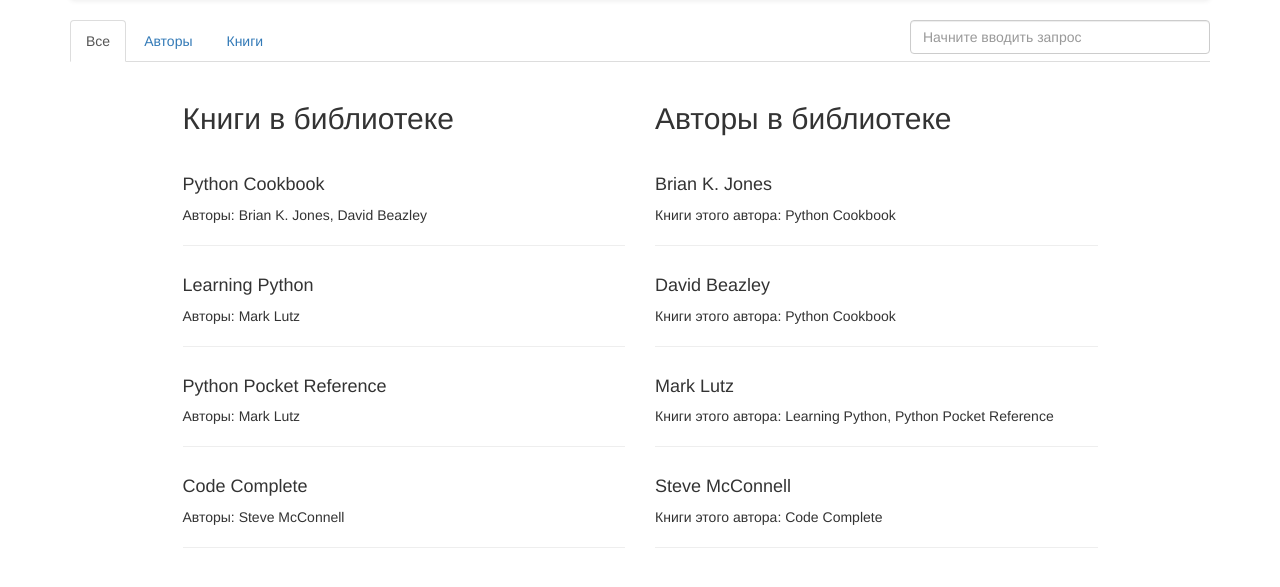
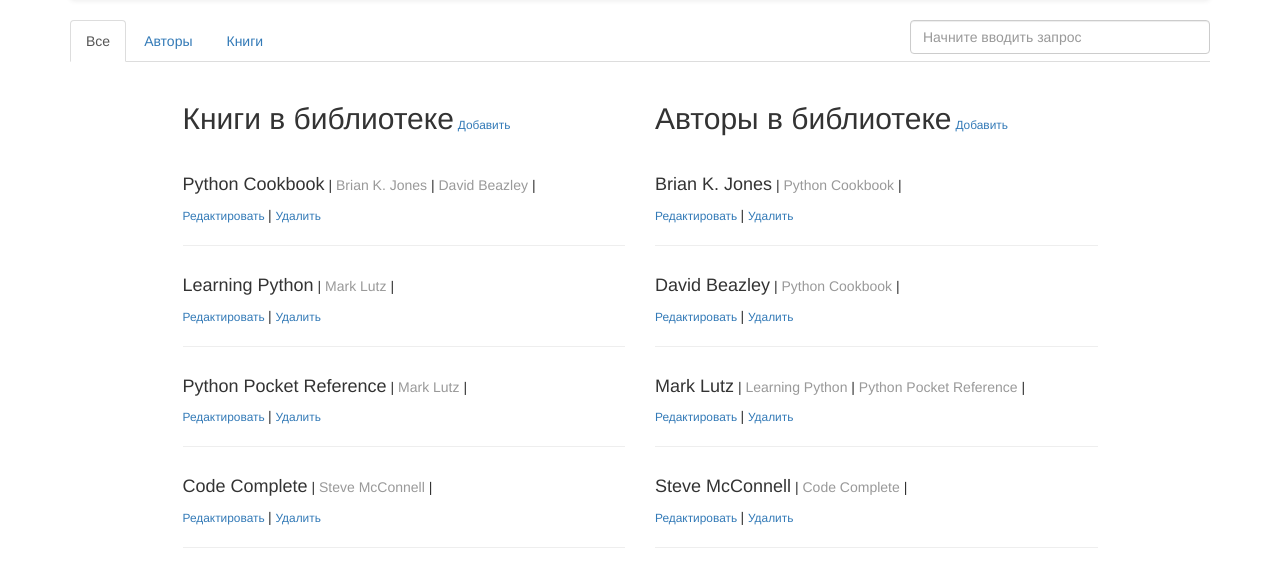
Before and after one commit to Riliam/elib, a Flask app: page / in a window 1280 px wide. Shown: the part 52-639 px from the top of the page. Run offline with Flask 2, Linux system fonts and the light colour scheme; the visitor is signed in with stand-in values (Sample User, id 1); data comes from the database, SQL or seed files in the repository; some libraries are stand-ins or nearby versions.

Commit message:
Split script; rework appearence

```diff
--- a/forms.py
+++ b/forms.py
@@ -16,7 +16,7 @@ class BookForm(Form):
 
 class AuthorForm(Form):
     id = HiddenField()
-    name = StringField('Имя автора',
+    name = StringField(u'Имя автора',
                        validators=[Required(message=u"Имя автора - обязательное поле"),
                                    Length(min=4, max=128, message=u"Имя автора должно быть от 4 до 128 символов")])
     submit = SubmitField(u'Сохранить')
--- /dev/null
+++ b/static/author_script.js
@@ -0,0 +1,84 @@
+$(document).ready(function() {
+  $("#id-author-form").on("submit", function(e) {
+    e.preventDefault();
+    var url;
+    if ($(this).attr("data-action") === "add"){
+      url = "/_add_author";
+    }
+    else{
+      url = "/_edit_author";
+    }
+    $.ajax({
+      type: "POST",
+      url: url,
+      data: $("#id-author-form").serialize(),
+      success: function(response) {
+        if (response.message.length > 0){
+          $("#id-author-form-messages").fadeIn().html(response.message).delay(5000).fadeOut();
+        }
+        else{
+          $("#id-input-author-name").val("");
+          $("#id-enumerate-books").html(response.books_markup);
+          $("#id-enumerate-authors").html(response.authors_markup);
+          if ( ! $("#id-add-several-authors").prop("checked")) {
+            location.reload();
+          }
+        }
+      },
+      error: function(response) {
+        alert("Ошибка во время сохранения автора");
+      }
+    });
+  });
+
+  $("#id-add-author").on("click", function() {
+    $("#id-add-several-wrapper").show();
+    $("#id-add-several-authors").prop("checked", false);
+
+    $("#id-author-form-messages").hide();
+    $("#id-author-form").attr("data-action", "add");
+    $("#id-input-author-id").val("");
+    $("#id-input-author-name").val("");
+    $("#id-title-author-form").html("Добавить автора");
+  });
+
+
+  $("#id-enumerate-authors").on("mouseover", ".author-entry", function() {
+    $(this).children(".to-hide").slideDown(150);
+  });
+
+  $("#id-enumerate-authors").on("mouseleave", ".author-entry", function() {
+    $(this).children(".to-hide").slideUp(150);
+  });
+
+  $("#id-enumerate-authors").on("click", ".delete-author", function() {
+    var authorid = $(this).parents(".author-entry").attr("data-authorid");
+    $.ajax({
+      type: "POST",
+      url: "/_delete_author",
+      data: {authorid: authorid},
+      success: function(response){
+        $("#id-enumerate-books").html(response.books_markup);
+        $("#id-enumerate-authors").html(response.authors_markup);
+      },
+      error: function(response){
+        alert("Ошибка во время удаления автора");
+      }
+    });
+  });
+
+  $("#id-enumerate-authors, .book-authors").on("click", ".edit-author", function() {
+    $("#id-add-several-wrapper").hide();
+    $("#id-add-several-authors").prop("checked", false);
+
+    $("#id-author-form-messages").hide();
+    $("#id-author-form").attr("data-action", "edit")
+    $("#id-input-author-id").val($(this).parents(".author-entry").attr("data-authorid"));
+
+    var authorname = $(this).parents(".author-entry").attr("data-authorname");
+    $("#id-input-author-name").val(authorname);
+    $("#id-title-author-form").html("Редактировать автора \"" + authorname + "\"");
+  });
+
+
+});
--- /dev/null
+++ b/static/book_script.js
@@ -0,0 +1,96 @@
+$(document).ready(function() {
+  $("#id-book-form").on("submit", function(e) {
+    e.preventDefault();
+    var url;
+    if ($(this).attr("data-action") === "add"){
+      url = "/_add_book";
+    }
+    else{
+      url = "/_edit_book";
+    }
+    $.ajax({
+      type: "POST",
+      url: url,
+      data: $("#id-book-form").serialize(),
+      success: function(response) {
+        if (response.message.length > 0){
+          $("#id-book-form-messages").fadeIn().html(response.message).delay(5000).fadeOut();
+        }
+        else{
+          $("#id-input-book-name").val("");
+          $("#id-enumerate-books").html(response.books_markup);
+          $("#id-enumerate-authors").html(response.authors_markup);
+          $("#id-modal-book").modal("hide");
+          location.reload()
+        }
+
+      },
+      error: function(response) {
+        alert("Ошибка во время сохранения книги");
+      }
+    });
+  });
+
+  $("#id-add-book").on("click", function() {
+    $("#id-book-form-messages").hide();
+    $("#id-book-form").attr("data-action", "add")
+    $("#id-input-book-id").val("");
+
+    $("#id-input-book-name").val("");
+    $("#id-title-book-form").html("Добавить книгу");
+
+    $("#id-input-book-authors").multiselect("deselectAll", false);
+    $("#id-input-book-authors").multiselect("updateButtonText");
+  });
+
+  $("#id-enumerate-books").on("mouseover", ".book-entry", function() {
+    $(this).children(".to-hide").slideDown(150);
+  });
+
+  $("#id-enumerate-books").on("mouseleave", ".book-entry", function() {
+    $(this).children(".to-hide").slideUp(150);
+  });
+
+  $("#id-enumerate-books").on("click", ".delete-book", function() {
+    var bookid = $(this).parents(".book-entry").attr("data-bookid");
+    $.ajax({
+      type: "POST",
+      url: "/_delete_book",
+      data: {bookid: bookid},
+      success: function(response){
+        $("#id-enumerate-books").html(response.books_markup);
+        $("#id-enumerate-authors").html(response.authors_markup);
+      },
+      error: function(response){
+        alert("Ошбика во время удаления книги");
+      }
+      });
+    });
+
+  $("#id-enumerate-books, .author-books").on("click", ".edit-book", function() {
+    $("#id-book-form-messages").hide();
+
+    $("#id-book-form").attr("data-action", "edit")
+    $("#id-input-book-id").val($(this).parents(".book-entry").attr("data-bookid"));
+
+    var booktitle = $(this).parents(".book-entry").attr("data-booktitle");
+    $("#id-input-book-name").val(booktitle);
+    $("#id-title-book-form").html("Редактировать книгу \"" + booktitle + "\"");
+
+    $("#id-input-book-authors").multiselect("deselectAll", false);
+    $("#id-input-book-authors").multiselect("updateButtonText");
+
+    var author_ids = $(this).parents(".book-entry").attr("data-bookauthors").split(",");
+
+    $("#id-input-book-authors option").each(function() {
+      var current_id = $(this).attr("value");
+      if (author_ids.indexOf(current_id) > -1) {
+        $(this).prop("selected", true);
+      }
+    });
+
+    $("#id-input-book-authors").multiselect("refresh");
+
+  });
+
+});
--- /dev/null
+++ b/static/nav_script.js
@@ -0,0 +1,33 @@
+$(document).ready(function (){
+  $("#id-toggle-books-entries").on("click", function() {
+    $("#id-list-books-entries").removeClass("hidden col-md-offset-3").addClass("col-md-offset-3");
+    $("#id-list-authors-entries").removeClass("hidden col-md-offset-3").addClass("hidden");
+
+    $("#id-toggle-all-entries").parent().removeClass("active");
+    $("#id-toggle-authors-entries").parent().removeClass("active");
+    $("#id-toggle-books-entries").parent().addClass("active");
+
+  });
+
+  $("#id-toggle-authors-entries").on("click", function() {
+
+    $("#id-list-authors-entries").removeClass("hidden col-md-offset-3").addClass("col-md-offset-3");
+    $("#id-list-books-entries").removeClass("hidden col-md-offset-3").addClass("hidden");
+
+    $("#id-toggle-all-entries").parent().removeClass("active");
+    $("#id-toggle-authors-entries").parent().addClass("active");
+    $("#id-toggle-books-entries").parent().removeClass("active");
+
+  });
+
+  $("#id-toggle-all-entries").on("click", function() {
+
+    $("#id-list-authors-entries").removeClass("hidden col-md-offset-3");
+    $("#id-list-books-entries").removeClass("hidden col-md-offset-3");
+
+    $("#id-toggle-all-entries").parent().addClass("active");
+    $("#id-toggle-authors-entries").parent().removeClass("active");
+    $("#id-toggle-books-entries").parent().removeClass("active");
+
+  });
+});
--- a/static/script.js
+++ b/static/script.js
@@ -1,12 +1,12 @@
 $(document).ready(function() {
 
-    $(".lib-header").on("mouseover", function() {
-      $(this).children(".to-hide").removeClass("hidden");
-    });
+  $(".to-hide").hide();
 
-    $(".lib-header").on("mouseleave", function() {
-      $(this).children(".to-hide").addClass("hidden");
-    });
+  $("#id-author-form-messages").hide();
+  $("#id-add-several-wrapper").hide();
+  $("#id-add-several-authors").prop("checked", false);
+
+  $("#id-book-form-messages").hide();
 
   $("#id-messages").show().delay(5000).fadeOut();
 
@@ -26,67 +26,11 @@ $(document).ready(function() {
     });
   });
 
-  $("#id-book-form").on("submit", function(e) {
-    e.preventDefault();
-    var url;
-    if ($(this).attr("data-action") === "add"){
-      url = "/_add_book";
-    }
-    else{
-      url = "/_edit_book";
-    }
-    $.ajax({
-      type: "POST",
-      url: url,
-      data: $("#id-book-form").serialize(),
-      success: function(response) {
-        if (response.message.length > 0){
-          $("#id-book-form-messages").fadeIn().html(response.message).delay(5000).fadeOut();
-        }
-        else{
-          $("#id-input-book-name").val("");
-          $("#id-enumerate-books").html(response.books_markup);
-          $("#id-enumerate-authors").html(response.authors_markup);
-          $("#id-modal-book").modal("hide");
-        }
 
-      },
-      error: function(response) {
-        alert("Ошибка во время сохранения книги");
-      }
-    });
-  });
+  $("#id-modal-author").on("hidden.bs.modal", function() {
+    location.reload();
+  })
 
-
-  $("#id-author-form").on("submit", function(e) {
-    e.preventDefault();
-    var url;
-    if ($(this).attr("data-action") === "add"){
-      url = "/_add_author";
-    }
-    else{
-      url = "/_edit_author";
-    }
-    $.ajax({
-      type: "POST",
-      url: url,
-      data: $("#id-author-form").serialize(),
-      success: function(response) {
-        if (response.message.length > 0){
-          $("#id-author-form-messages").fadeIn().html(response.message).delay(5000).fadeOut();
-        }
-        else{
-          $("#id-input-author-name").val("");
-          $("#id-enumerate-books").html(response.books_markup);
-          $("#id-enumerate-authors").html(response.authors_markup);
-          location.reload();
-        }
-      },
-      error: function(response) {
-        alert("Ошибка во время сохранения автора");
-      }
-    });
-  });
 
   $("#id-add-author-from-book-form").on("click", function() {
     $("#id-modal-book").modal("hide");
@@ -94,40 +38,4 @@ $(document).ready(function() {
   });
 
   $("#id-input-book-authors").multiselect({enableFiltering: true, nonSelectedText: "Выберите авторов"});
-
-
-
-
-
-  $("#id-toggle-books-entries").on("click", function() {
-    $("#id-list-books-entries").removeClass("hidden col-md-offset-3").addClass("col-md-offset-3");
-    $("#id-list-authors-entries").removeClass("hidden col-md-offset-3").addClass("hidden");
-
-    $("#id-toggle-all-entries").parent().removeClass("active");
-    $("#id-toggle-authors-entries").parent().removeClass("active");
-    $("#id-toggle-books-entries").parent().addClass("active");
-
-  });
-
-  $("#id-toggle-authors-entries").on("click", function() {
-
-    $("#id-list-authors-entries").removeClass("hidden col-md-offset-3").addClass("col-md-offset-3");
-    $("#id-list-books-entries").removeClass("hidden col-md-offset-3").addClass("hidden");
-
-    $("#id-toggle-all-entries").parent().removeClass("active");
-    $("#id-toggle-authors-entries").parent().addClass("active");
-    $("#id-toggle-books-entries").parent().removeClass("active");
-
-  });
-
-  $("#id-toggle-all-entries").on("click", function() {
-
-    $("#id-list-authors-entries").removeClass("hidden col-md-offset-3");
-    $("#id-list-books-entries").removeClass("hidden col-md-offset-3");
-
-    $("#id-toggle-all-entries").parent().addClass("active");
-    $("#id-toggle-authors-entries").parent().removeClass("active");
-    $("#id-toggle-books-entries").parent().removeClass("active");
-
-  });
 });
--- a/static/style.css
+++ b/static/style.css
@@ -1,3 +1,16 @@
 .inline-header {
   display: inline-block;
 }
+
+.black-link {
+  color: #999;
+}
+
+.black-link:hover {
+  color: #333;
+  text-decoration: underline;
+}
+
+.padded-list-item {
+  padding-left: 2em;
+}
--- a/templates/__author_form.html
+++ b/templates/__author_form.html
@@ -11,12 +11,17 @@
 
 
 {% block modal_content %}
+<div class="pull-right" id="id-add-several-wrapper">
+  <input type="checkbox" id="id-add-several-authors">
+  <label for="id-add-several-authors">Добавить несколько</label>
+</div>
 <div class="alert alert-warning" id="id-author-form-messages">
 </div>
 <form role="form" id="id-author-form">
   {{ author_form.csrf_token }}
   {{ author_form.id(id="id-input-author-id") }}
   <div class="form-group">
+    {{ author_form.name.label }}
     {{ author_form.name(class="form-control", id="id-input-author-name", placeholder="Введите имя автора") }}
   </div>
   {{ author_form.submit(class="btn btn-primary") }}
--- a/templates/__authors.html
+++ b/templates/__authors.html
@@ -1,65 +1,38 @@
 {% for author in authors %}
-<div class="author-entry">
+<div class="author-entry" data-authorname="{{author.name}}" data-authorid="{{author.id}}">
   <h4 class="inline-header"> {{author.name}} </h4>
+  <span class="author-books">
+    |
+    {% for book in author.books %}
+      <span class="book-entry" data-booktitle="{{book.title}}" data-bookid="{{book.id}}" data-bookauthors="{{book.get_authorids_str()}}">
+        {% if user %}
+        <a href="#" class="black-link edit-book" data-toggle="modal" data-target="#id-modal-book">
+          {{ book.title }}
+        </a>
+        {% else %}
+          {{ book.title }}
+        {% endif %}
+      </span> |
+    {% endfor %}
+  </span>
+  <br>
+
   {% if user %}
-  <span class="to-hide hidden">
-    <small><a href="javascript:" class="edit-author" data-toggle="modal" data-target="#id-modal-author" data-authorname="{{author.name}}" data-authorid="{{author.id}}"><span class="glyphicon glyphicon-pencil" aria-hidden="true"></span></a></small>
-    <small><a href="javascript:" class="delete-author" data-authorid="{{author.id}}"><span class="glyphicon glyphicon-remove" aria-hidden="true"></span></a></small>
-  </span>
+  <div>
+    <small>
+      <a href="javascript:" class="edit-author" data-toggle="modal" data-target="#id-modal-author">
+        Редактировать
+        <!--<span class="glyphicon glyphicon-pencil" aria-hidden="true"></span>-->
+      </a>
+    </small> |
+    <small>
+      <a href="javascript:" class="delete-author">
+        Удалить
+        <!--<span class="glyphicon glyphicon-remove" aria-hidden="true"></span>-->
+      </a>
+    </small>
+  </div>
   {% endif %}
-  <p>
-    Книги этого автора:
-    {{ author.get_booktitles_list()|join(', ') }}
-
-  </p>
+  <hr>
 </div>
-<hr>
 {% endfor %}
-<script>
-
-    $(".author-entry").on("mouseover", function() {
-      $(this).children(".to-hide").removeClass("hidden");
-    });
-
-    $(".author-entry").on("mouseleave", function() {
-      $(this).children(".to-hide").addClass("hidden");
-    });
-
-  $(document).ready(function(){
-    $(".delete-author").on("click", function() {
-      var authorid = $(this).attr("data-authorid");
-      $.ajax({
-        type: "POST",
-        url: "/_delete_author",
-        data: {authorid: authorid},
-        success: function(response){
-          $("#id-enumerate-books").html(response.books_markup);
-          $("#id-enumerate-authors").html(response.authors_markup);
-        },
-        error: function(response){
-          alert("Error");
-        }
-      });
-    });
-  });
-
-
-  $(".edit-author").on("click", function() {
-    $("#id-author-form-messages").hide();
-    $("#id-author-form").attr("data-action", "edit")
-    $("#id-input-author-id").val($(this).attr("data-authorid"));
-
-    var authorname = $(this).attr("data-authorname");
-    $("#id-input-author-name").val(authorname);
-    $("#id-title-author-form").html("Редактировать автора \"" + authorname + "\"");
-  });
-
-
-  $("#id-add-author").on("click", function() {
-    $("#id-author-form-messages").hide();
-    $("#id-author-form").attr("data-action", "add");
-    $("#id-input-author-id").val("");
-    $("#id-input-author-name").val("");
-    $("#id-title-author-form").html("Добавить автора");
-  });
-</script>
--- a/templates/__books.html
+++ b/templates/__books.html
@@ -1,83 +1,40 @@
 {% for book in books %}
-<div class="book-entry">
+<div class="book-entry" data-booktitle="{{book.title}}" data-bookid="{{book.id}}" data-bookauthors="{{book.get_authorids_str()}}">
   <h4 class="inline-header"> {{book.title}} </h4>
+  <span class="book-authors">
+    |
+    {% for author in book.authors %}
+      <span class="author-entry" data-authorname="{{author.name}}" data-authorid="{{author.id}}">
+        {% if user %}
+        <a href="#" class="black-link edit-author" data-toggle="modal" data-target="#id-modal-author">
+          {{ author.name}}
+        </a>
+        {% else %}
+          {{ author.name}}
+        {% endif %}
+      </span> |
+    {% endfor %}
+  </span>
   {% if user %}
-  <span class="to-hide hidden">
-    <small><a href="javascript:" class="edit-book" data-toggle="modal" data-target="#id-modal-book" data-booktitle="{{book.title}}" data-bookid="{{book.id}}" data-bookauthors="{{book.get_authorids_str()}}"><span class="glyphicon glyphicon-pencil" aria-hidden="true"></span></a></small>
-    <small><a href="javascript:" class="delete-book" data-bookid="{{book.id}}"><span class="glyphicon glyphicon-remove" aria-hidden="true"></span></a></small>
-  </span>
+  <div>
+    <small>
+      <a href="javascript:" class="edit-book" data-toggle="modal" data-target="#id-modal-book">
+        Редактировать
+      </a>
+    </small> |
+    <small>
+      <a href="javascript:" class="delete-book">
+        Удалить
+      </a>
+    </small>
+  </div>
   {% endif %}
-  <p>
-  Авторы: {{book.get_authornames_list()|join(', ')}}
-  </p>
   <hr>
+
+  <!--
+    <p>
+    Авторы: {{book.get_authornames_list()|join(', ')}}
+    </p>
+  -->
 </div>
 {% endfor %}
-
-
-<script>
-  $(document).ready(function(){
-
-    $(".book-entry").on("mouseover", function() {
-      $(this).children(".to-hide").removeClass("hidden");
-    });
-
-    $(".book-entry").on("mouseleave", function() {
-      $(this).children(".to-hide").addClass("hidden");
-    });
-
-    $(".delete-book").on("click", function() {
-      var bookid = $(this).attr("data-bookid");
-      $.ajax({
-        type: "POST",
-        url: "/_delete_book",
-        data: {bookid: bookid},
-        success: function(response){
-          $("#id-enumerate-books").html(response.books_markup);
-          $("#id-enumerate-authors").html(response.authors_markup);
-        },
-        error: function(response){
-          alert("Error");
-        }
-        });
-      });
-
-    $(".edit-book").on("click", function() {
-      $("#id-book-form-messages").hide();
-      $("#id-book-form").attr("data-action", "edit")
-      $("#id-input-book-id").val($(this).attr("data-bookid"));
-
-      var booktitle = $(this).attr("data-booktitle");
-      $("#id-input-book-name").val(booktitle);
-      $("#id-title-book-form").html("Редактировать книгу \"" + booktitle + "\"");
-
-      $("#id-input-book-authors").multiselect("deselectAll", false);
-      $("#id-input-book-authors").multiselect("updateButtonText");
-
-      var author_ids = $(this).attr("data-bookauthors").split(",");
-
-      $("#id-input-book-authors option").each(function() {
-        var current_id = $(this).attr("value");
-        if (author_ids.indexOf(current_id) > -1) {
-          $(this).prop("selected", true);
-        }
-      });
-
-      $("#id-input-book-authors").multiselect("refresh");
-
-    });
-
-    $("#id-add-book").on("click", function() {
-      $("#id-book-form-messages").hide();
-      $("#id-book-form").attr("data-action", "add")
-      $("#id-input-book-id").val("");
-
-      $("#id-input-book-name").val("");
-      $("#id-title-book-form").html("Добавить книгу");
-
-      $("#id-input-book-authors").multiselect("deselectAll", false);
-      $("#id-input-book-authors").multiselect("updateButtonText");
-    });
-  });
-
-</script>
--- a/templates/_base.html
+++ b/templates/_base.html
@@ -10,8 +10,13 @@
 
   <script src="{{ url_for('static', filename='jquery-2.1.1.min.js') }}"></script>
   <script src="{{ url_for('static', filename='dist/js/bootstrap.min.js') }}"></script>
+  <script src="{{ url_for('static', filename='bootstrap-multiselect/dist/js/bootstrap-multiselect.js') }}"></script>
+
   <script src="{{ url_for('static', filename='script.js') }}"></script>
-  <script src="{{ url_for('static', filename='bootstrap-multiselect/dist/js/bootstrap-multiselect.js') }}"></script>
+  <script src="{{ url_for('static', filename='nav_script.js') }}"></script>
+  <script src="{{ url_for('static', filename='book_script.js') }}"></script>
+  <script src="{{ url_for('static', filename='author_script.js') }}"></script>
+
 </head>
 <body>
   <div class="container">
--- a/templates/index.html
+++ b/templates/index.html
@@ -5,16 +5,15 @@
 {% endblock nav %}
 {% block content %}
   <div class="col-md-6" id="id-list-books-entries">
-    <span class="lib-header">
     <h2 class="inline-header">Книги в библиотеке</h2>
     {% if user %}
-      <h4 class="inline-header to-hide hidden">
+    <small class="inline-header">
       <a href="javascript:" id="id-add-book" data-toggle="modal" data-target="#id-modal-book">
-          <span class="glyphicon glyphicon-plus" aria-hidden="true"></span>
+        <!--<span class="glyphicon glyphicon-plus" aria-hidden="true"></span>-->
+        Добавить
       </a>
-      </h4>
+    </small>
     {% endif %}
-    </span>
     <br><br>
     <div id="id-enumerate-books">
       {% include "__books.html" %}
@@ -23,16 +22,15 @@
   </div>
 
   <div class="col-md-6" id="id-list-authors-entries">
-    <span class="lib-header">
     <h2 class="inline-header">Авторы в библиотеке</h2>
     {% if user %}
-      <h4 class="inline-header to-hide hidden">
+    <small class="inline-header">
       <a href="javascript:" id="id-add-author" data-toggle="modal" data-target="#id-modal-author">
-          <span class="glyphicon glyphicon-plus" aria-hidden="true"></span>
+        <!--<span class="glyphicon glyphicon-plus" aria-hidden="true"></span>-->
+        Добавить
       </a>
-      </h4>
+    </small>
     {% endif %}
-    </span>
     <br><br>
     <div id="id-enumerate-authors">
       {% include "__authors.html" %}
```
Also changed, not shown: static/book_scripts.js (added, +63 -0 lines). Lines whose indentation alone changed are shown as unchanged.
